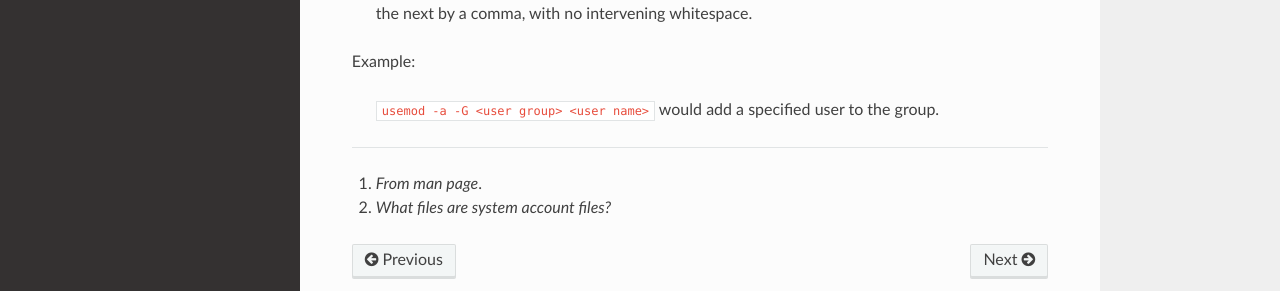
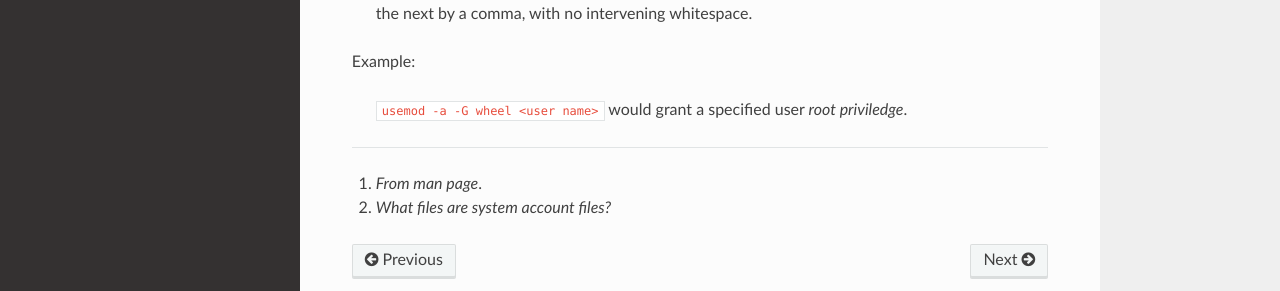
Before and after one commit to cnutshell/blogger, an MkDocs documentation site: the page built from docs/shell/usermod.md, in a window 1280 px wide and 1012 px high. Shown: the part 639-930 px from the top of the window. Built offline with MkDocs 1.6.1, drawn with Linux system fonts in a browser that asks for light colours; nearby versions of some CDN libraries.

Commit message:
Adjust the example in usermod.md;

```diff
--- a/docs/shell/usermod.md
+++ b/docs/shell/usermod.md
@@ -21,7 +21,7 @@ The *usermod* command modifies the system account files<sup>2</sup> to reflect t
 
 Example:
 
-> `usemod -a -G <user group> <user name>` would add a specified user to the group.
+> `usemod -a -G wheel <user name>` would grant a specified user *root priviledge*.
 
 
 ***
```
